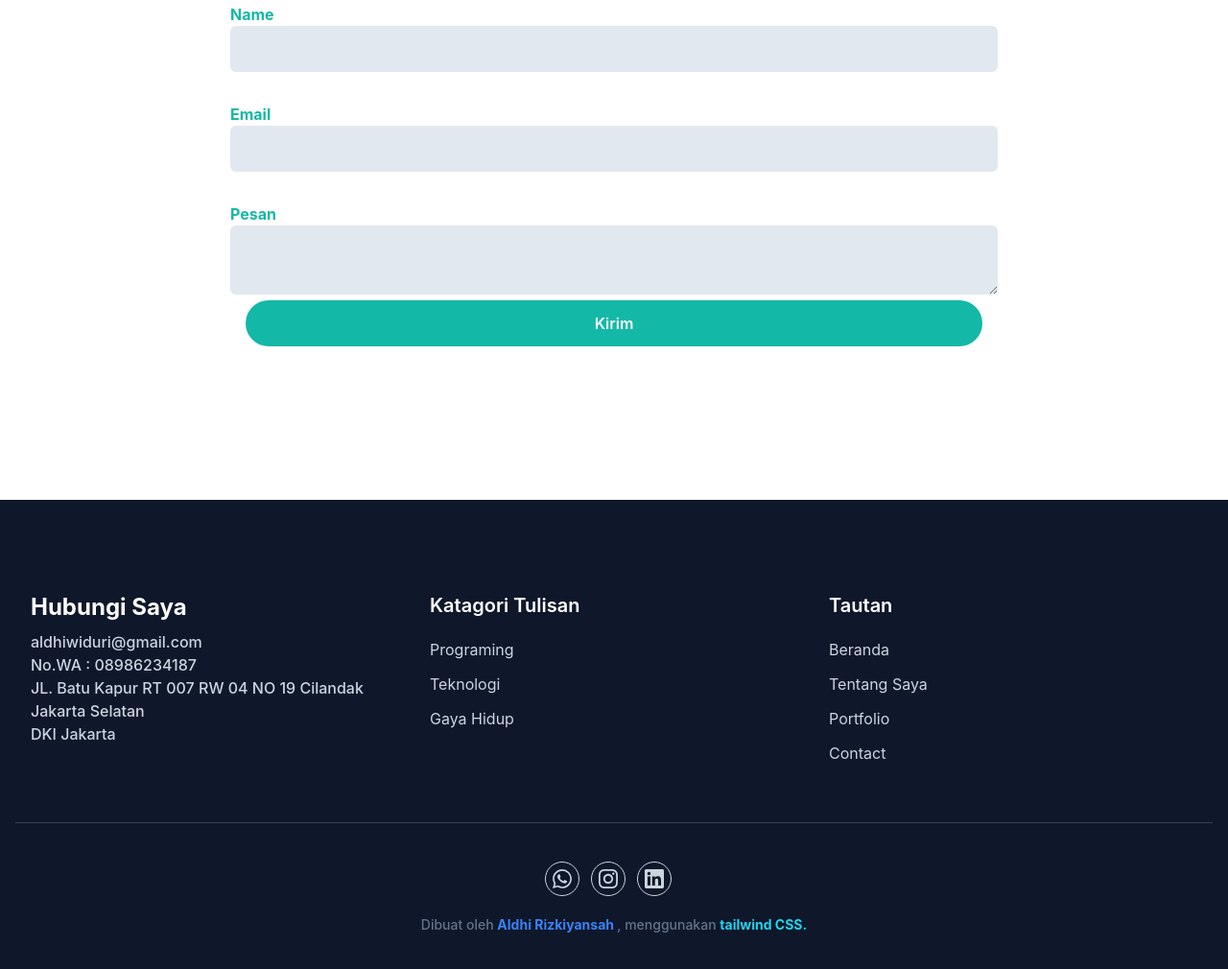
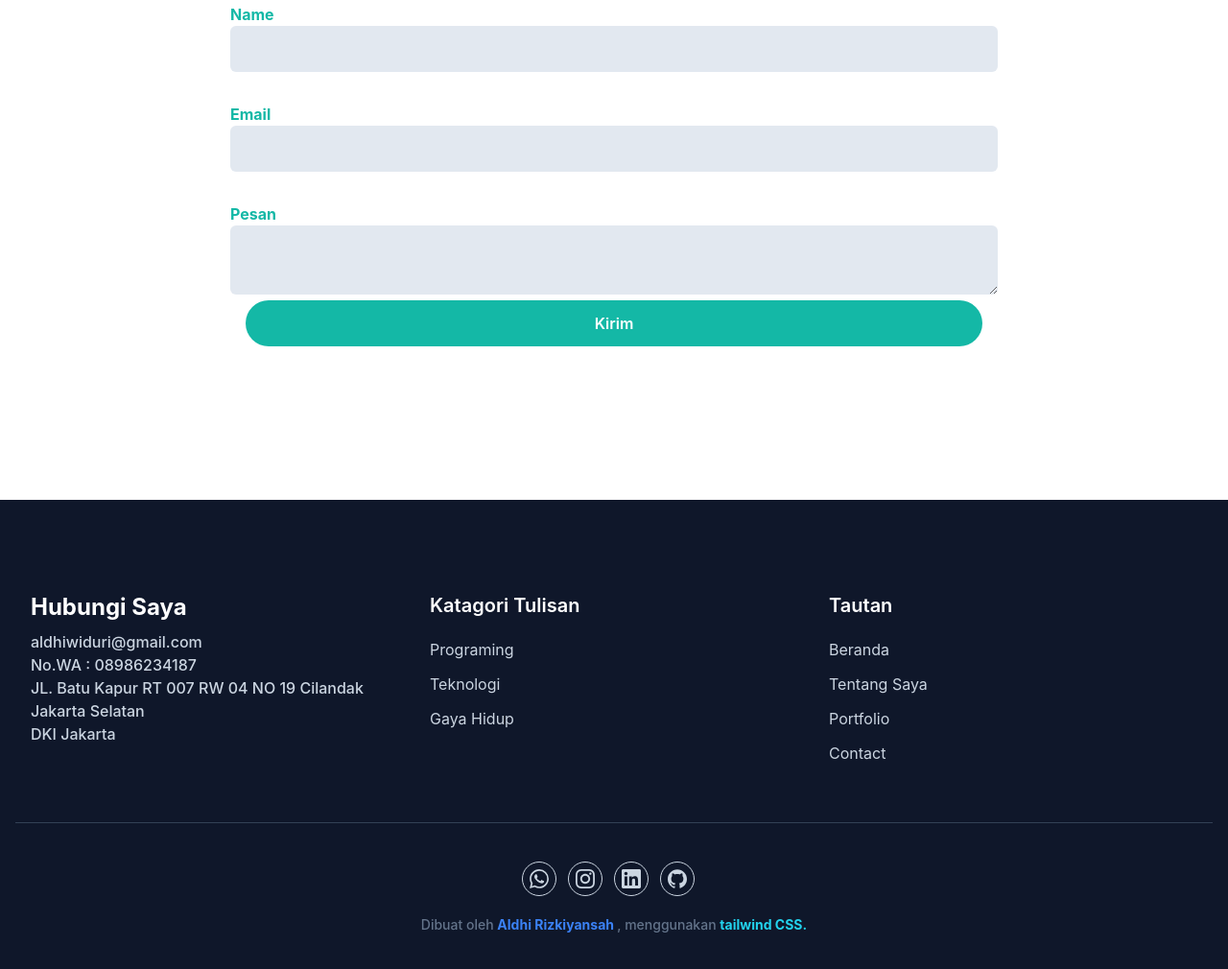
Before and after one commit to Aldhi28/portfolio-tailwind, a website: page index.html in a window 1280 px wide. Shown: the part 2614-3624 px from the top of the page at 96% size. Drawn offline with Linux system fonts and the light colour scheme.

Commit message:
menambahkan logo github di footer

```diff
--- a/index.html
+++ b/index.html
@@ -15,10 +15,7 @@
       <div class="container">
         <div class="flex items-center justify-between relative">
           <div class="px-4">
-            <a
-              href="#home"
-              class="font-bold text-lg text-primary block py-6 text-3xl"
-            >
+            <a href="#home" class="font-bold text-primary block py-6 text-3xl">
               Aldhi Rizkiyansah
             </a>
           </div>
@@ -676,6 +673,25 @@
                 />
               </svg>
             </a>
+            <!-- Github -->
+            <a
+              href="https://github.com/Aldhi28?tab=repositories"
+              target="_blank"
+              class="w-9 h-9 mr-3 rounded-full flex justify-center items-center border border-slate-300 text-slate-300 hover:border-primary hover:bg-primary hover:text-white"
+            >
+              <svg
+                role="img"
+                width="20"
+                class="fill-current"
+                viewBox="0 0 24 24"
+                xmlns="http://www.w3.org/2000/svg"
+              >
+                <title>GitHub</title>
+                <path
+                  d="M12 .297c-6.63 0-12 5.373-12 12 0 5.303 3.438 9.8 8.205 11.385.6.113.82-.258.82-.577 0-.285-.01-1.04-.015-2.04-3.338.724-4.042-1.61-4.042-1.61C4.422 18.07 3.633 17.7 3.633 17.7c-1.087-.744.084-.729.084-.729 1.205.084 1.838 1.236 1.838 1.236 1.07 1.835 2.809 1.305 3.495.998.108-.776.417-1.305.76-1.605-2.665-.3-5.466-1.332-5.466-5.93 0-1.31.465-2.38 1.235-3.22-.135-.303-.54-1.523.105-3.176 0 0 1.005-.322 3.3 1.23.96-.267 1.98-.399 3-.405 1.02.006 2.04.138 3 .405 2.28-1.552 3.285-1.23 3.285-1.23.645 1.653.24 2.873.12 3.176.765.84 1.23 1.91 1.23 3.22 0 4.61-2.805 5.625-5.475 5.92.42.36.81 1.096.81 2.22 0 1.606-.015 2.896-.015 3.286 0 .315.21.69.825.57C20.565 22.092 24 17.592 24 12.297c0-6.627-5.373-12-12-12"
+                />
+              </svg>
+            </a>
           </div>
           <p class="font-medium text-sm text-slate-500 text-center">
             Dibuat oleh
```
